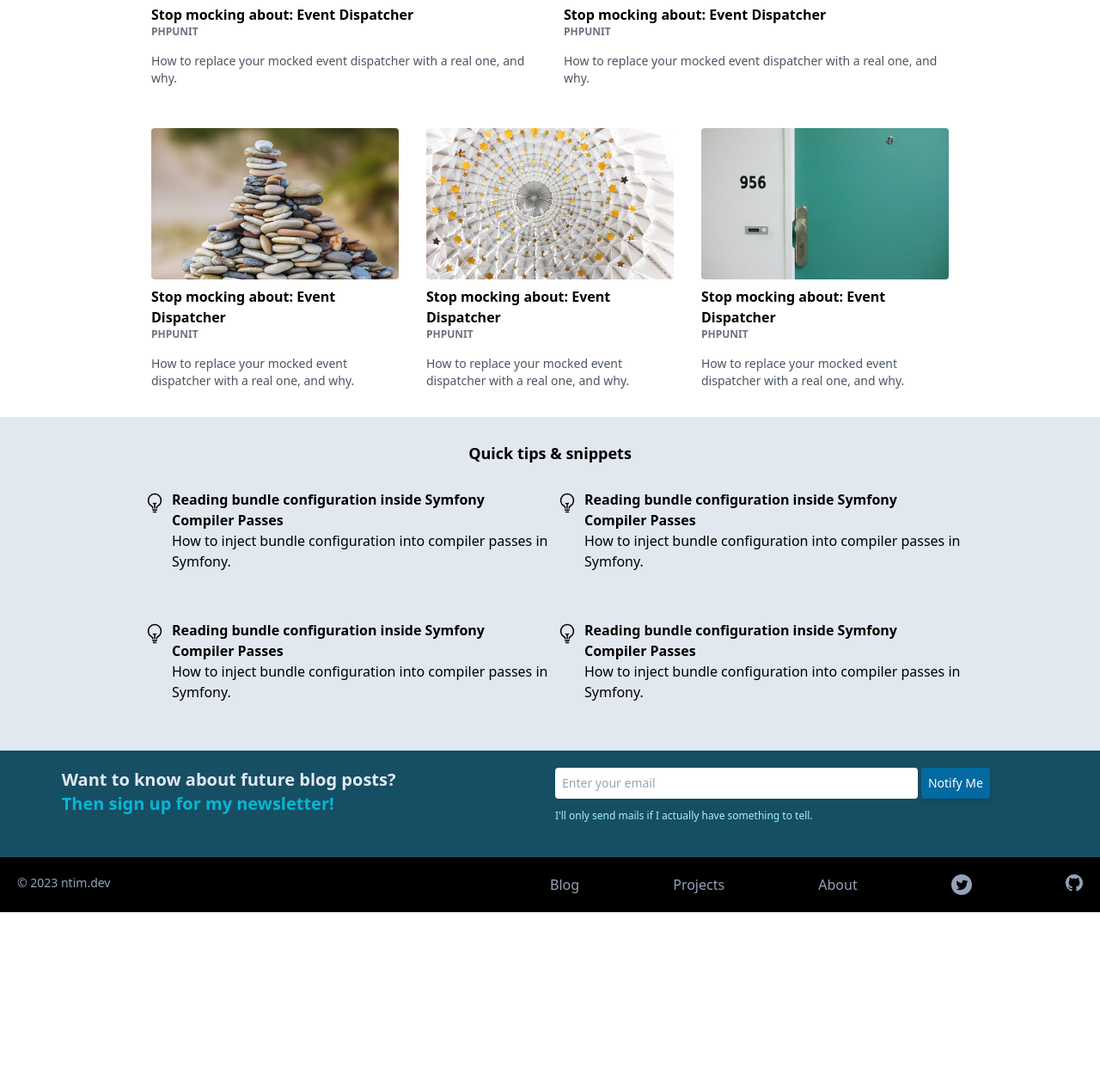
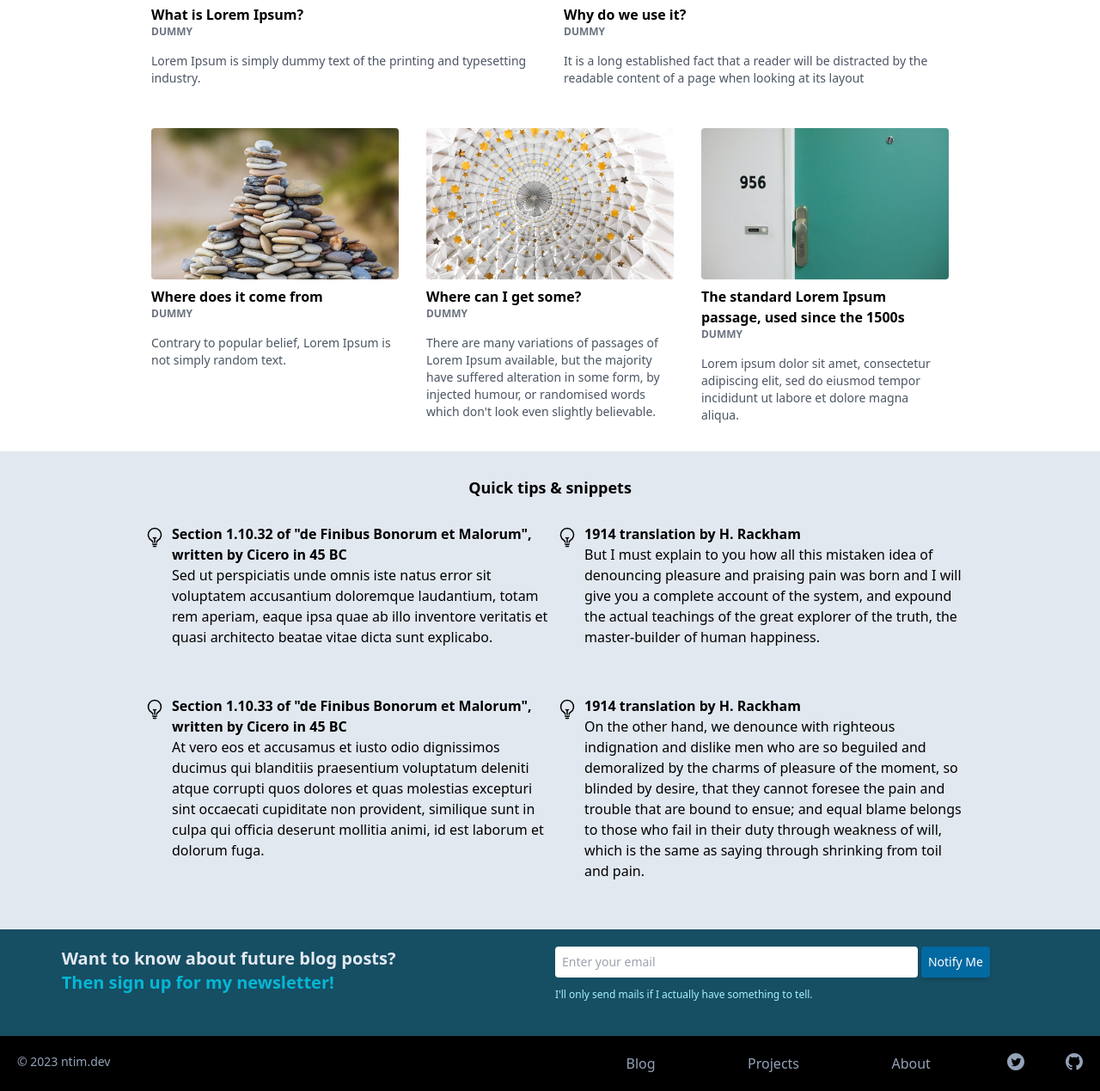
Before and after one commit to NtimYeboah/Ink, a website built with Vite: page index.html in a window 1280 px wide. Shown: the part 388-1657 px from the top of the page at 86% size. Before the commit the page ends 1449 px from the top, so only its background shows below. Built offline with nearby package versions, Linux system fonts and the light colour scheme.

Commit message:
Add lorem ipsum text

```diff
--- a/index.html
+++ b/index.html
@@ -111,9 +111,9 @@
                         <picture>
                             <img class="w-full h-64 object-cover object-center rounded mb-2" src="/assets/img/stop-mocking-about-event-dispatcher.jpg" alt="">
                         </picture>
-                        <h3 class="font-extrabold dark:text-slate-100">Stop mocking about: Event Dispatcher</h3>
-                        <h4 class="font-extrabold text-xs text-gray-500 mb-4 dark:text-slate-400">PHPUNIT</h4>
-                        <p class="text-sm text-gray-600 dark:text-slate-400">How to replace your mocked event dispatcher with a real one, and why.</p>
+                        <h3 class="font-extrabold dark:text-slate-100">What is Lorem Ipsum?</h3>
+                        <h4 class="font-extrabold text-xs text-gray-500 mb-4 dark:text-slate-400">DUMMY</h4>
+                        <p class="text-sm text-gray-600 dark:text-slate-400">Lorem Ipsum is simply dummy text of the printing and typesetting industry.</p>
                     </a>
                 </article>
 
@@ -122,9 +122,9 @@
                         <picture>
                             <img class="w-full h-64 object-cover object-center rounded mb-2" src="/assets/img/linked-lists-explained-in-php.jpg" alt="">
                         </picture>
-                        <h3 class="font-extrabold dark:text-slate-100">Stop mocking about: Event Dispatcher</h3>
-                        <h4 class="font-extrabold text-xs text-gray-500 mb-4 dark:text-slate-400">PHPUNIT</h4>
-                        <p class="text-sm text-gray-600 dark:text-slate-400">How to replace your mocked event dispatcher with a real one, and why.</p>
+                        <h3 class="font-extrabold dark:text-slate-100">Why do we use it?</h3>
+                        <h4 class="font-extrabold text-xs text-gray-500 mb-4 dark:text-slate-400">DUMMY</h4>
+                        <p class="text-sm text-gray-600 dark:text-slate-400">It is a long established fact that a reader will be distracted by the readable content of a page when looking at its layout</p>
                     </a>
                 </article>
             </div>
@@ -136,9 +136,9 @@
                         <picture>
                             <img class="w-full h-44 object-cover object-center rounded mb-2" src="/assets/img/heaps-and-heapsort-in-php.jpg" alt="">
                         </picture>
-                        <h3 class="font-extrabold dark:text-slate-100">Stop mocking about: Event Dispatcher</h3>
-                        <h4 class="font-extrabold text-xs text-gray-500 mb-4 dark:text-slate-400">PHPUNIT</h4>
-                        <p class="text-sm text-gray-600 dark:text-slate-400">How to replace your mocked event dispatcher with a real one, and why.</p>
+                        <h3 class="font-extrabold dark:text-slate-100">Where does it come from</h3>
+                        <h4 class="font-extrabold text-xs text-gray-500 mb-4 dark:text-slate-400">DUMMY</h4>
+                        <p class="text-sm text-gray-600 dark:text-slate-400">Contrary to popular belief, Lorem Ipsum is not simply random text.</p>
                     </a>
                 </article>
 
@@ -147,9 +147,9 @@
                         <picture>
                             <img class="w-full h-44 object-cover object-center rounded mb-2" src="/assets/img/middleware-pattern-in-php.webp" alt="">
                         </picture>
-                        <h3 class="font-extrabold dark:text-slate-100">Stop mocking about: Event Dispatcher</h3>
-                        <h4 class="font-extrabold text-xs text-gray-500 mb-4 dark:text-slate-400">PHPUNIT</h4>
-                        <p class="text-sm text-gray-600 dark:text-slate-400">How to replace your mocked event dispatcher with a real one, and why.</p>
+                        <h3 class="font-extrabold dark:text-slate-100">Where can I get some?</h3>
+                        <h4 class="font-extrabold text-xs text-gray-500 mb-4 dark:text-slate-400">DUMMY</h4>
+                        <p class="text-sm text-gray-600 dark:text-slate-400">There are many variations of passages of Lorem Ipsum available, but the majority have suffered alteration in some form, by injected humour, or randomised words which don't look even slightly believable.</p>
                     </a>
                 </article>
 
@@ -158,9 +158,9 @@
                         <picture>
                             <img class="w-full h-44 object-cover object-center rounded mb-2" src="/assets/img/visitor-pattern.jpg" alt="">
                         </picture>
-                        <h3 class="font-extrabold dark:text-slate-100">Stop mocking about: Event Dispatcher</h3>
-                        <h4 class="font-extrabold text-xs text-gray-500 mb-4 dark:text-slate-400">PHPUNIT</h4>
-                        <p class="text-sm text-gray-600 dark:text-slate-400">How to replace your mocked event dispatcher with a real one, and why.</p>
+                        <h3 class="font-extrabold dark:text-slate-100">The standard Lorem Ipsum passage, used since the 1500s</h3>
+                        <h4 class="font-extrabold text-xs text-gray-500 mb-4 dark:text-slate-400">DUMMY</h4>
+                        <p class="text-sm text-gray-600 dark:text-slate-400">Lorem ipsum dolor sit amet, consectetur adipiscing elit, sed do eiusmod tempor incididunt ut labore et dolore magna aliqua.</p>
                     </a>
                 </article>
             </div>
@@ -182,8 +182,8 @@
                                     </div>
                                 </div>
                                 <div class="w-11/12">
-                                    <h3 class="font-bold dark:text-slate-100">Reading bundle configuration inside Symfony Compiler Passes</h3>
-                                    <p class="dark:text-slate-400">How to inject bundle configuration into compiler passes in Symfony.</p>
+                                    <h3 class="font-bold dark:text-slate-100">Section 1.10.32 of "de Finibus Bonorum et Malorum", written by Cicero in 45 BC</h3>
+                                    <p class="dark:text-slate-400">Sed ut perspiciatis unde omnis iste natus error sit voluptatem accusantium doloremque laudantium, totam rem aperiam, eaque ipsa quae ab illo inventore veritatis et quasi architecto beatae vitae dicta sunt explicabo.</p>
                                 </div>
                             </div>
                         </a>
@@ -200,8 +200,8 @@
                                     </div>
                                 </div>
                                 <div class="w-11/12">
-                                    <h3 class="font-bold dark:text-slate-100">Reading bundle configuration inside Symfony Compiler Passes</h3>
-                                    <p class="dark:text-slate-400">How to inject bundle configuration into compiler passes in Symfony.</p>
+                                    <h3 class="font-bold dark:text-slate-100">1914 translation by H. Rackham</h3>
+                                    <p class="dark:text-slate-400">But I must explain to you how all this mistaken idea of denouncing pleasure and praising pain was born and I will give you a complete account of the system, and expound the actual teachings of the great explorer of the truth, the master-builder of human happiness.</p>
                                 </div>
                             </div>
                         </a>
@@ -218,8 +218,9 @@
                                     </div>
                                 </div>
                                 <div class="w-11/12">
-                                    <h3 class="font-bold dark:text-slate-100">Reading bundle configuration inside Symfony Compiler Passes</h3>
-                                    <p class="dark:text-slate-400">How to inject bundle configuration into compiler passes in Symfony.</p>
+                                    <h3 class="font-bold dark:text-slate-100">Section 1.10.33 of "de Finibus Bonorum et Malorum", written by Cicero in 45 BC
+                                    </h3>
+                                    <p class="dark:text-slate-400">At vero eos et accusamus et iusto odio dignissimos ducimus qui blanditiis praesentium voluptatum deleniti atque corrupti quos dolores et quas molestias excepturi sint occaecati cupiditate non provident, similique sunt in culpa qui officia deserunt mollitia animi, id est laborum et dolorum fuga.</p>
                                 </div>
                             </div>
                         </a>
@@ -236,8 +237,8 @@
                                     </div>
                                 </div>
                                 <div class="w-11/12">
-                                    <h3 class="font-bold dark:text-slate-100">Reading bundle configuration inside Symfony Compiler Passes</h3>
-                                    <p class="dark:text-slate-400">How to inject bundle configuration into compiler passes in Symfony.</p>
+                                    <h3 class="font-bold dark:text-slate-100">1914 translation by H. Rackham</h3>
+                                    <p class="dark:text-slate-400">On the other hand, we denounce with righteous indignation and dislike men who are so beguiled and demoralized by the charms of pleasure of the moment, so blinded by desire, that they cannot foresee the pain and trouble that are bound to ensue; and equal blame belongs to those who fail in their duty through weakness of will, which is the same as saying through shrinking from toil and pain.</p>
                                 </div>
                             </div>
                         </a>
@@ -264,11 +265,11 @@
         </section>
         <footer class="bg-black p-5">
             <div class="flex flex-row justify-start">
-                <div class="w-1/2">
+                <div class="w-2/6 md:w-4/6">
                     <p class="text-slate-400 text-sm">&copy; 2023 <a href="/">ntim.dev</a></p>
                 </div>
-                <div class="w-1/2">
-                    <ul class="flex justify-between">
+                <div class="w-2/6 md:w-1/3">
+                    <ul class="flex justify-between gap-3">
                         <li>
                             <a href="/blog" class="font-sans text-slate-400 font-medium py-4 hover:border-b-4 border-gray-300 dark:text-gray-400">Blog</a>
                         </li>
@@ -278,13 +279,17 @@
                         <li>
                             <a href="/about" class="text-slate-400 font-medium py-4 hover:border-b-4 border-gray-300 dark:text-gray-400">About</a>
                         </li>
+                    </ul>
+                </div>
+                <div class="w-2/6 md:w-1/6">
+                    <ul class="flex flex-row justify-end gap-6 md:gap-12">
                         <li>
                             <a href="https://twitter.com/ntimdev" target="_blank" class="text-slate-400 font-medium py-4 hover:border-b-4 border-gray-300 dark:text-gray-400">
                                 <svg
                                     fill="currentColor"
                                     xmlns="http://www.w3.org/2000/svg"
-                                    width="24"
-                                    height="24"
+                                    width="20"
+                                    height="20"
                                     viewBox="0 0 24 24"
                                 >
                                     <path d="M12 0c-6.627 0-12 5.373-12 12s5.373 12 12 12 12-5.373 12-12-5.373-12-12-12zm6.066 9.645c.183 4.04-2.83 8.544-8.164 8.544-1.622 0-3.131-.476-4.402-1.291 1.524.18 3.045-.244 4.252-1.189-1.256-.023-2.317-.854-2.684-1.995.451.086.895.061 1.298-.049-1.381-.278-2.335-1.522-2.304-2.853.388.215.83.344 1.301.359-1.279-.855-1.641-2.544-.889-3.835 1.416 1.738 3.533 2.881 5.92 3.001-.419-1.796.944-3.527 2.799-3.527.825 0 1.572.349 2.096.907.654-.128 1.27-.368 1.824-.697-.215.671-.67 1.233-1.263 1.589.581-.07 1.135-.224 1.649-.453-.384.578-.87 1.084-1.433 1.489z"></path>
```
